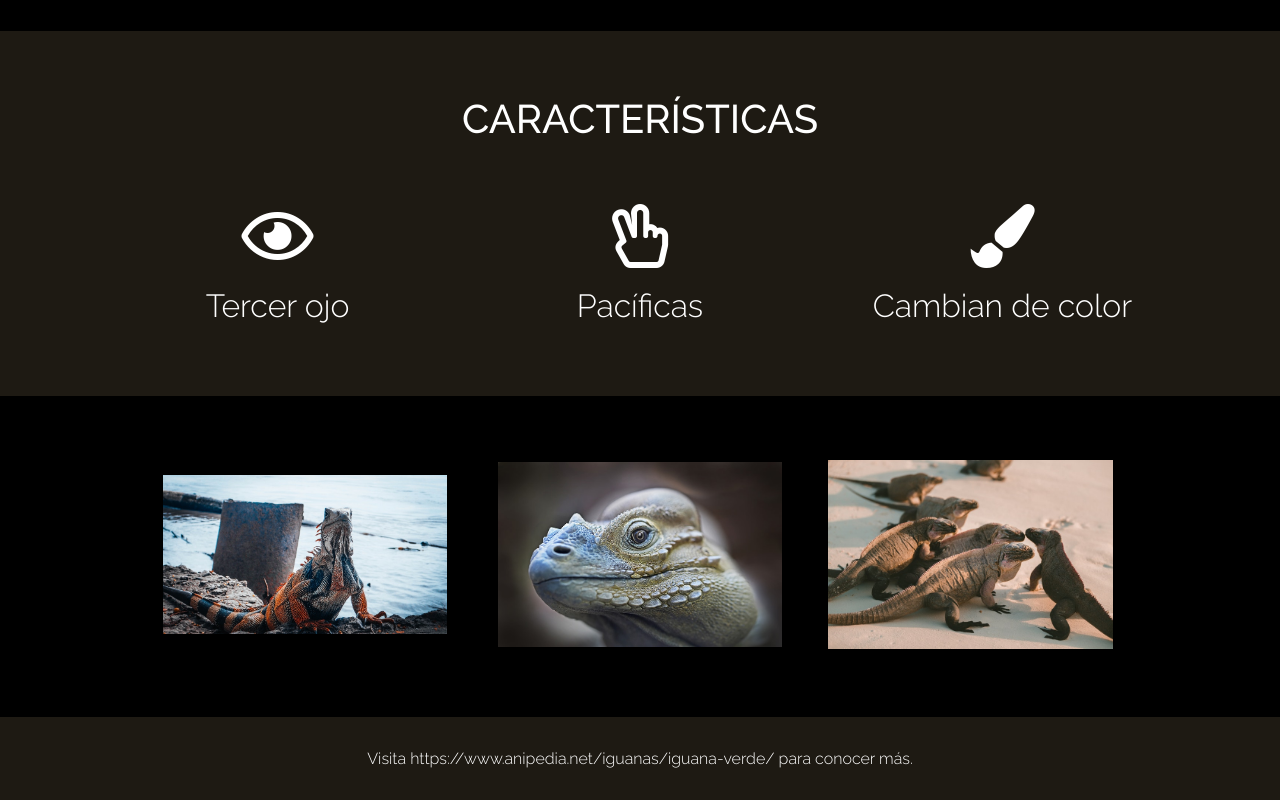
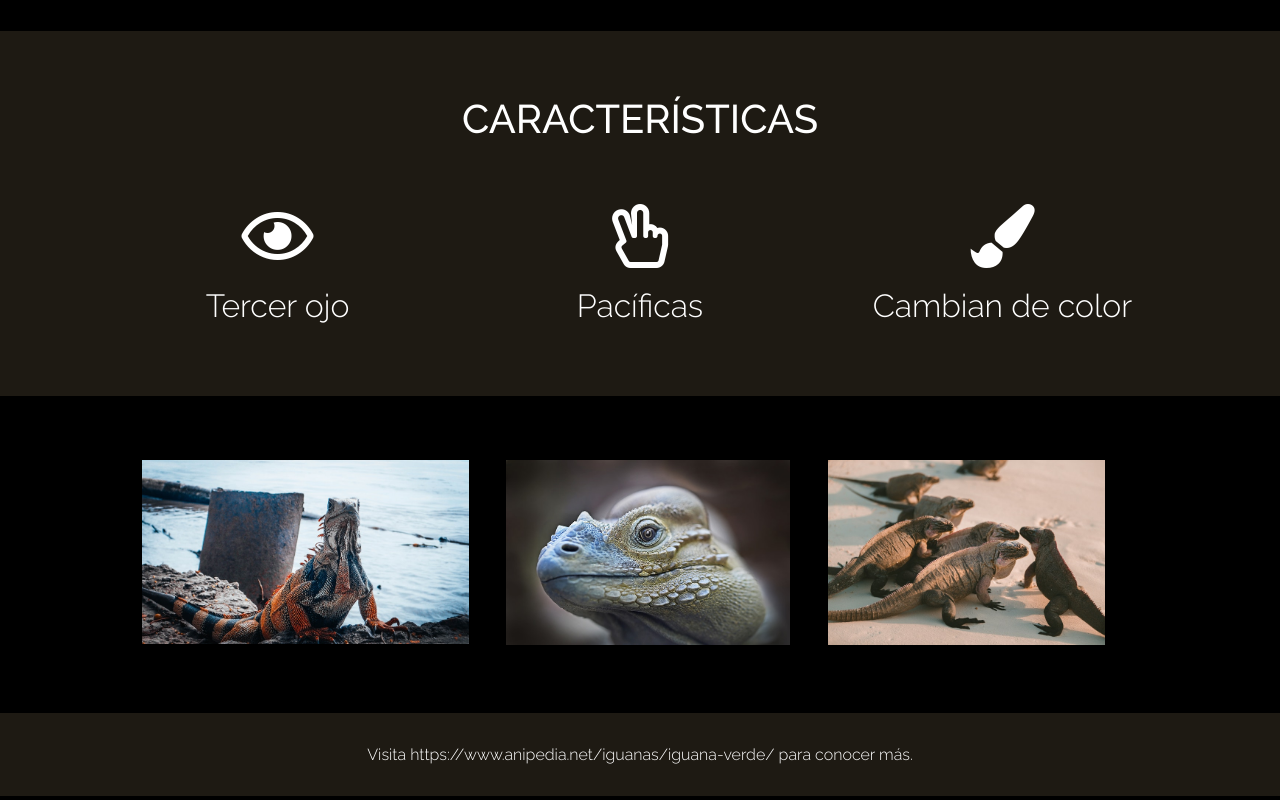
Before and after one commit to vriquelmefe/iguana-page, a plain HTML site: page index.html in a window 1280 px wide. Shown: the part 1138-1938 px from the top of the page. Drawn offline with Linux system fonts and the light colour scheme.

Commit message:
fix imagenes iguana

```diff
--- a/assets/css/style.css
+++ b/assets/css/style.css
@@ -129,25 +129,25 @@ h4 {
 }
 
 .iguana2 {
-  width: 80%;
-  padding: 1rem 0.2rem 1rem 1rem;
+  width: 92%;
   margin-left: 10%;
+  padding: 1rem 0.2rem 1rem 0.2rem;
   border: 0;
 }
 
 .iguana3 {
   width: 80%;
-  margin-right: 1%;
   margin-left: 1%;
-  padding: 1rem 0.2rem 1rem 0.2rem;
+  margin-right: 10%;
+  padding: 1rem 0.2rem 1rem 1.2rem;
   margin: 0;
   border: 0;
 }
 
 .iguana4 {
-  width: 80%;
+  width: 78%;
   padding: 1rem 1rem 1rem 0.2rem;
-  margin-right: 25%;
+  margin-right: 30%;
   margin-left: 1%;
   border: 0;
 }
```
